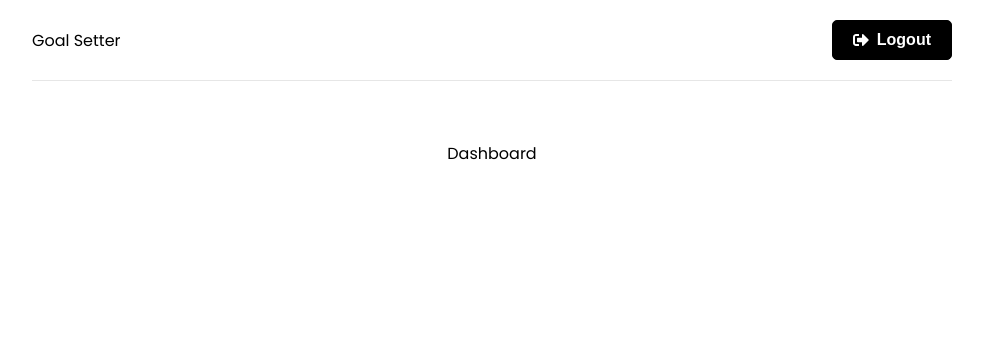
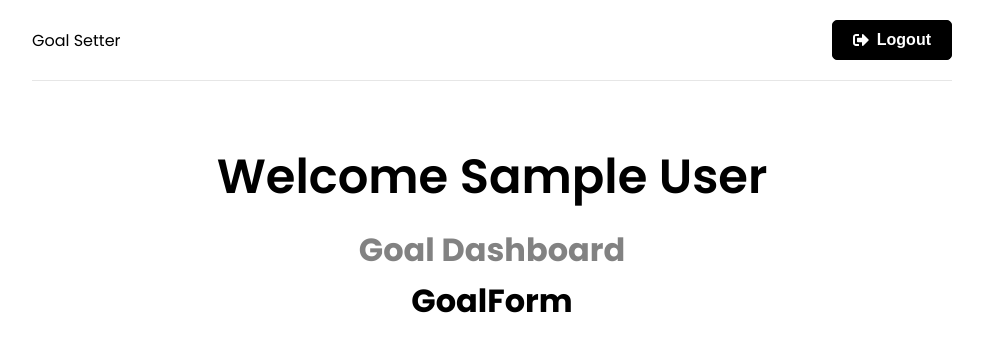
Before and after one commit to SonDo580/goal-setting, a React (Create React App) app in the folder frontend/: page / in a window 1280 px wide. Shown: the top 352 px of the page, without its empty margins (148-1131 px from the left). Built offline with nearby package versions, Linux system fonts and the light colour scheme; sample sign-in values are in the browser's storage.

Commit message:
Define structure

```diff
--- a/frontend/src/pages/Dashboard.js
+++ b/frontend/src/pages/Dashboard.js
@@ -1,6 +1,7 @@
 import { useEffect } from "react";
 import { useSelector } from "react-redux";
 import { useNavigate } from "react-router-dom";
+import GoalForm from "../components/GoalForm";
 
 function Dashboard() {
   const navigate = useNavigate();
@@ -13,7 +14,16 @@
     }
   }, [navigate, user]);
 
-  return <div>Dashboard</div>;
+  return (
+    <>
+      <section className="heading">
+        <h1>Welcome {user && user.name}</h1>
+        <p>Goal Dashboard</p>
+
+        <GoalForm />
+      </section>
+    </>
+  );
 }
 
 export default Dashboard;
```
